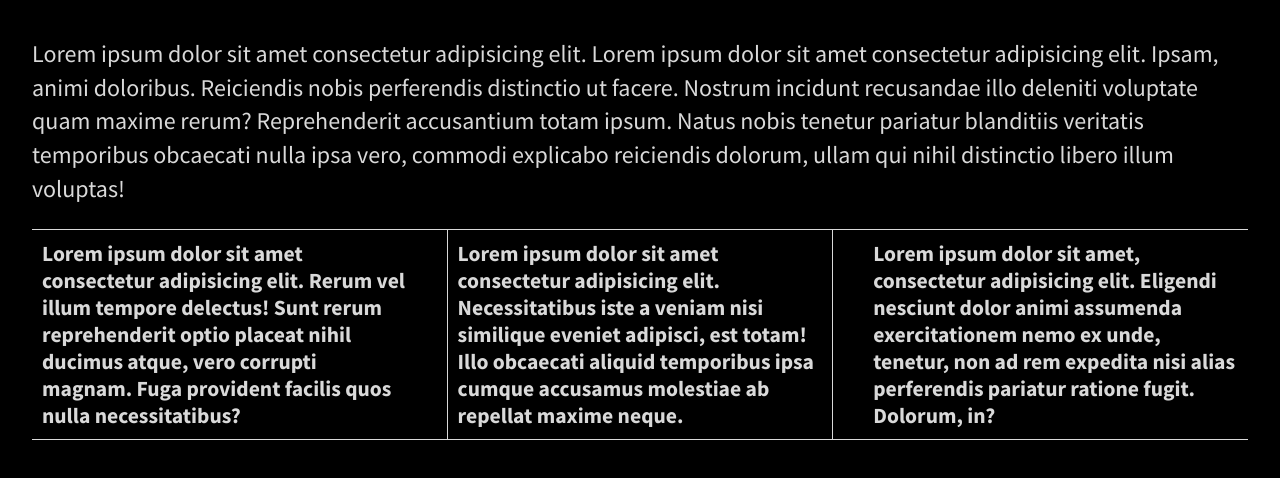
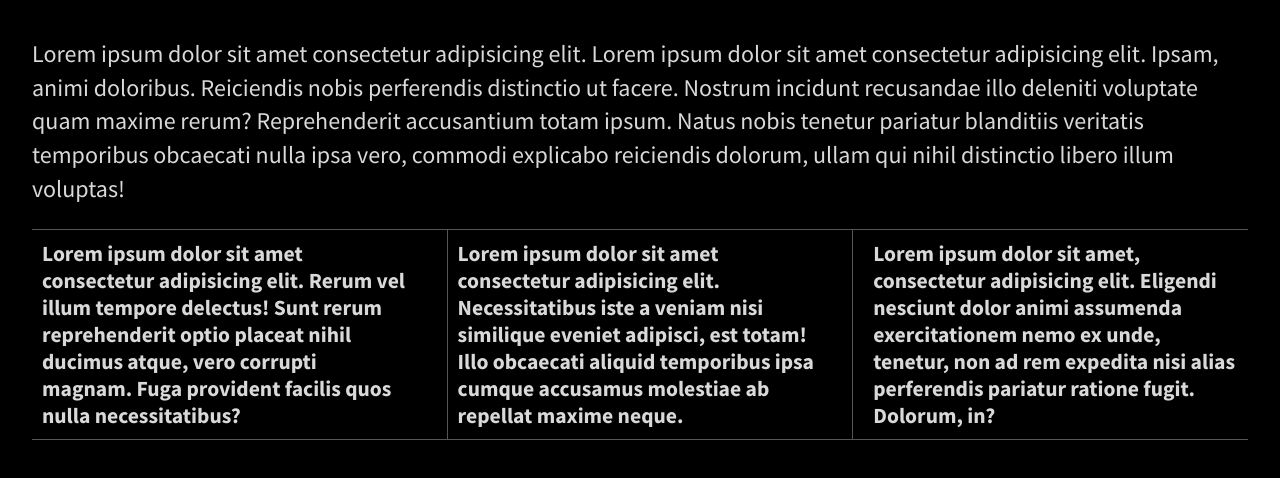
Before and after one commit to eacarr/flexbox-context-website, a plain HTML site: page index.html in a window 1280 px wide. Shown: the part 214-692 px from the top of the page. Drawn offline with nearby package versions, Linux system fonts and the light colour scheme.

Commit message:
Border color change

```diff
--- a/css/main.css
+++ b/css/main.css
@@ -120,8 +120,8 @@ p {
   display: flex;
   justify-content: space-between;
   align-items: center;
-  border-top: 1px solid #d9d9d9;
-  border-bottom: 1px solid #d9d9d9;
+  border-top: 1px solid #555;
+  border-bottom: 1px solid #555;
 }
 
 .div-1,
@@ -140,8 +140,8 @@ p {
 }
 
 .div-2 {
-  border-left: 1px solid #d9d9d9;
-  border-right: 1px solid #d9d9d9;
+  border-left: 1px solid #555;
+  border-right: 1px solid #555;
 }
 /* ==========================================================================
    Helper classes
@@ -222,6 +222,18 @@ p {
    These examples override the primary ('mobile first') styles.
    Modify as content requires.
    ========================================================================== */
+@media all and (min-width: 1200px) {
+  .div-1,
+  .div-2,
+  .div-3 {
+    flex-basis: 30%;
+  }
+
+  .div-1,
+  .div-2 {
+    padding-right: 30px;
+  }
+}
 
 @media print,
   (-webkit-min-device-pixel-ratio: 1.25),
```
